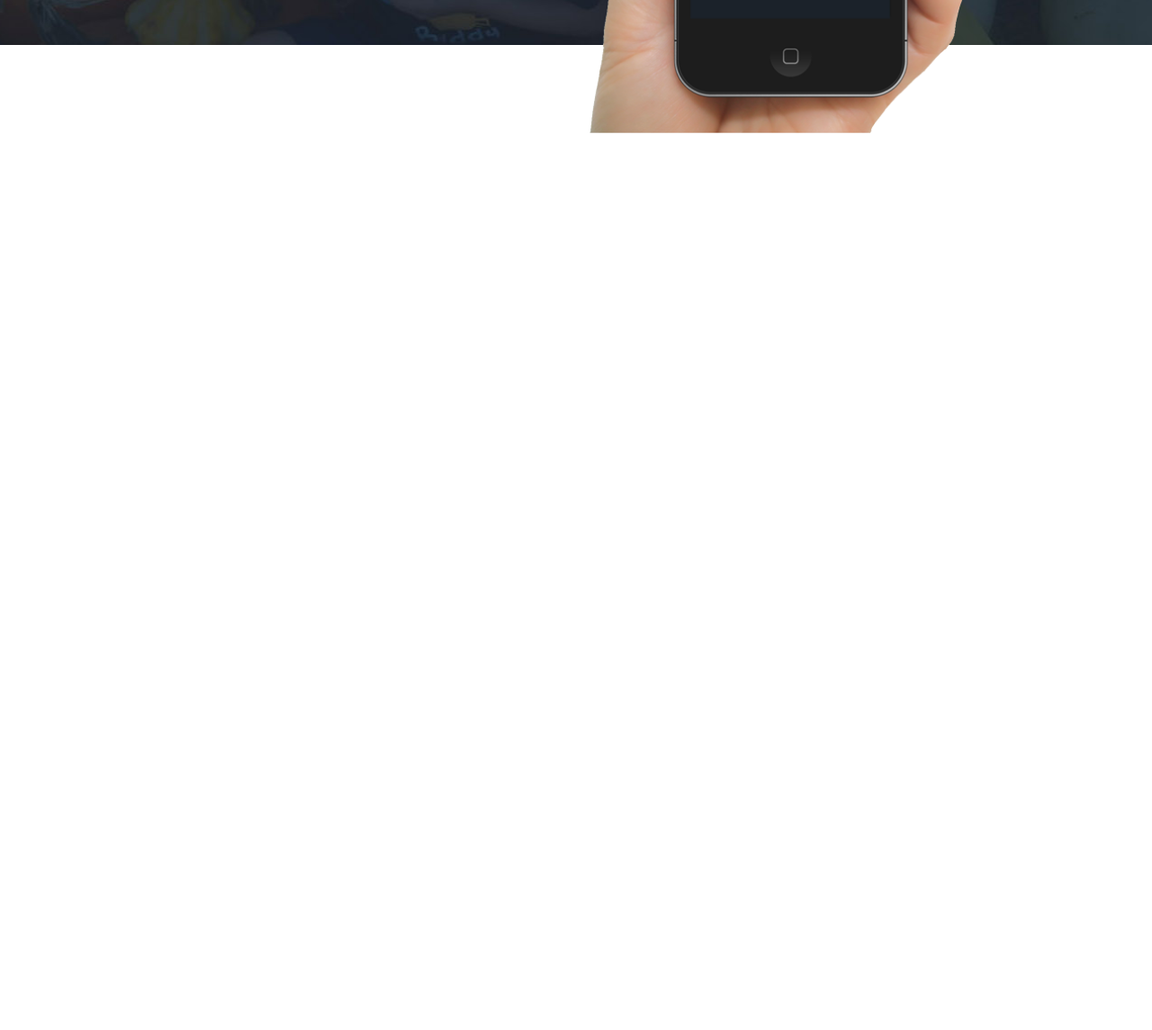
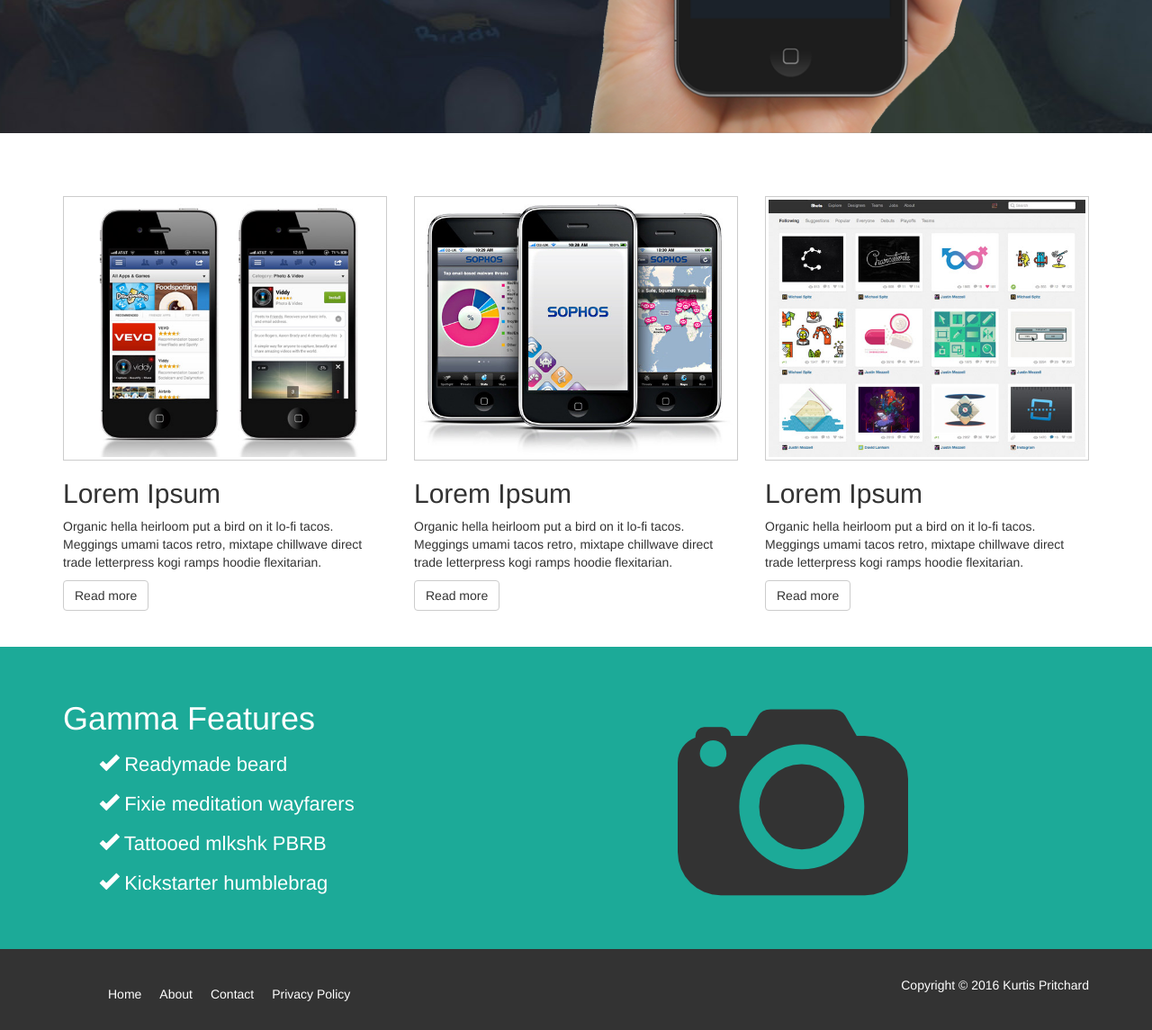
Before and after one commit to kpritch11/AppSalespage, a plain HTML site: page index.html in a window 1280 px wide. Shown: the part 500-1645 px from the top of the page at 90% size. Before the commit the page ends 800 px from the top, so only its background shows below. Drawn offline with nearby package versions, Linux system fonts and the light colour scheme.

Commit message:
Finished markup for index.html

```diff
--- a/css/style.css
+++ b/css/style.css
@@ -1,5 +1,8 @@
 body {
     padding-top: 50px;
+}
+section {
+	padding: 40px 0;
 }
 .navbar-default .em-text, .em-text {
 	color: #1caa98;
@@ -7,7 +10,7 @@ body {
 .jumbotron {
 	background: url(../images/site_showcase_bg.jpg) no-repeat top center;
 	color: #fff;
-	height: 500px;
+	height: 598px;
 	overflow: none;
 }
 .jumbotron h1 {
@@ -16,10 +19,46 @@ body {
 .jumbotron p {
 	margin-bottom: 40px;
 }
-.jumbotron .app-btn {
+.jumbotron img.app-btn {
 	width: 40%;
 	margin-right: 30px;
 }
-.jumbotron .showcase-img {
+.jumbotron img.showcase-img {
 	width: 75%;
 }
+img.demo {
+	width: 100%;
+	padding: 3px;
+	border: 1px solid #ccc;
+}
+section#feature {
+	background: #1caa98;
+	color: #fff;
+	padding: 40px;
+	overflow: auto;
+}
+section#feature ul li {
+	font-size: 22px;
+	list-style: none;
+	line-height: 2.0em;
+}
+footer {
+	background: #333;
+	color: #fff;
+	padding: 30px 0 20px 0;
+}
+footer li {
+	float: left;
+	padding: 10px;
+	list-style: none;
+}
+footer a {
+	color: #fff;
+}
+footer a:hover {
+	color: #1caa98;
+	text-decoration: none;
+}
+footer p {
+	float: right;
+}
--- a/index.html
+++ b/index.html
@@ -40,7 +40,7 @@
             <div class="row">
                 <div class="col-md-6">
                     <h1>Capture <span class="em-text">Life</h1>
-                    <p>A fun and easy way to capture & share the moments you live for</p>
+                    <p>A fun and easy way to capture &amp; share the moments you live for</p>
                     <a href="#"><img class="app-btn" src="images/icon_app_store.png"></a>
                     <a href="#"><img class="app-btn" src="images/icon_google_play.png"></a>
                 </div>
@@ -51,9 +51,67 @@
         </div>
     </div>
 
-    <section>
+    <section id="middle">
+        <div class="container">
+            <div class="row">
+                <div class="col-md-4">
+                    <img src="images/demo1.jpg" class="demo">
+                    <h2>Lorem Ipsum</h2>
+                    <p>Organic hella heirloom put a bird on it lo-fi tacos. Meggings umami tacos retro, mixtape chillwave direct trade letterpress kogi ramps hoodie flexitarian.</p>
+                    <a href="#" class="btn btn-default">Read more</a>
+                </div>
+                <div class="col-md-4">
+                    <img src="images/demo2.jpg" class="demo">
+                    <h2>Lorem Ipsum</h2>
+                    <p>Organic hella heirloom put a bird on it lo-fi tacos. Meggings umami tacos retro, mixtape chillwave direct trade letterpress kogi ramps hoodie flexitarian.</p>
+                    <a href="#" class="btn btn-default">Read more</a>
+                </div>
+                <div class="col-md-4">
+                    <img src="images/demo3.jpg" class="demo">
+                    <h2>Lorem Ipsum</h2>
+                    <p>Organic hella heirloom put a bird on it lo-fi tacos. Meggings umami tacos retro, mixtape chillwave direct trade letterpress kogi ramps hoodie flexitarian.</p>
+                    <a href="#" class="btn btn-default">Read more</a>
+                </div>
+            </div>
+        </div>
+    </section>
 
+    <section id="feature">
+        <div class="container">
+            <div class="row">
+                <div class="col-md-5">
+                    <h1>Gamma Features</h1>
+                    <ul>
+                        <li><i class="glyphicon glyphicon-ok"></i> Readymade beard</li>
+                        <li><i class="glyphicon glyphicon-ok"></i> Fixie meditation wayfarers</li>
+                        <li><i class="glyphicon glyphicon-ok"></i> Tattooed mlkshk PBRB</li>
+                        <li><i class="glyphicon glyphicon-ok"></i> Kickstarter humblebrag</li>
+                    </ul>
+                </div>
+                <div class="col-md-4 col-md-offset-2">
+                    <img class="big-logo" src="images/logo.png">
+                </div>
+            </div>
+        </div>
     </section>
+
+    <footer>
+        <div class="container">
+            <div class="row">
+                <div class="col-md-6">
+                    <ul>
+                        <li><a href="#">Home</a></li>
+                        <li><a href="#">About</a></li>
+                        <li><a href="#">Contact</a></li>
+                        <li><a href="#">Privacy Policy</a></li>
+                    </ul>
+                </div>
+                <div class="col-md-6">
+                    <p>Copyright &copy; 2016 Kurtis Pritchard</p>
+                </div>
+            </div>
+        </div>
+    </footer>
 
     <!-- Bootstrap core JavaScript -->
     <!-- Placed at the end of the document so the pages load faster -->
```
